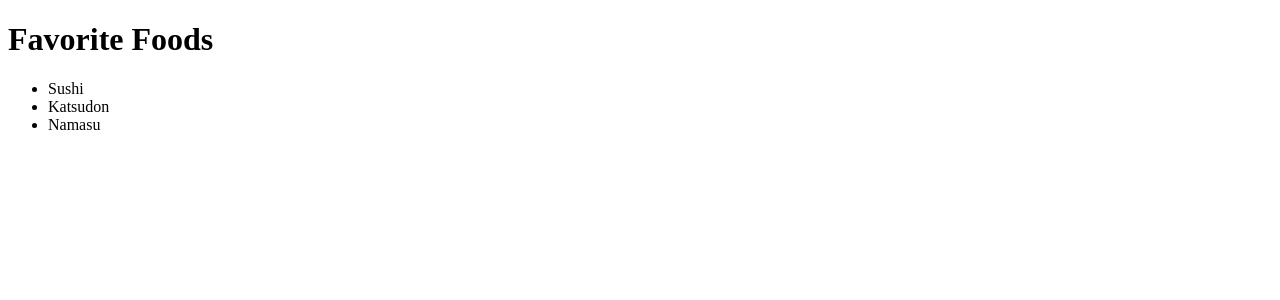
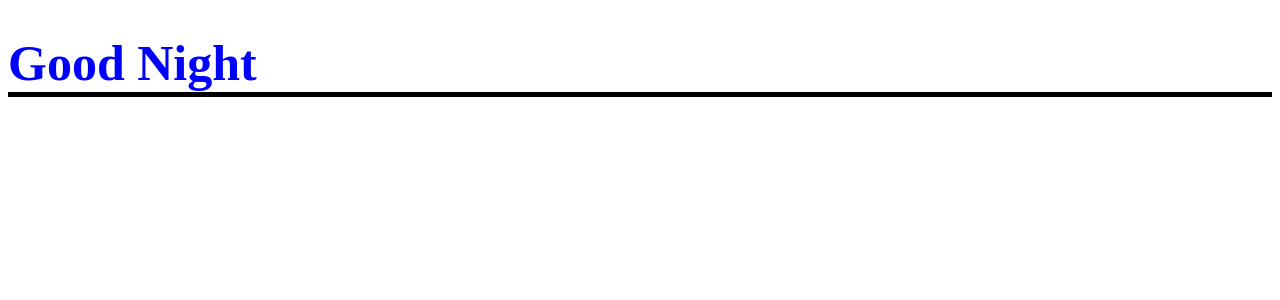
Before and after one commit to RLMP44/ReactComponents, a React (Create React App) app: page / in a window 1280 px wide. Shown: the top 300 px of the page. Built offline with nearby package versions, Linux system fonts and the light colour scheme.

Commit message:
refactor: import and refactor greeting practice using components

```diff
--- a/public/styles.css
+++ b/public/styles.css
@@ -0,0 +1,5 @@
+.heading {
+    font-size: 50px;
+    font-weight: bold;
+    border-bottom: 5px solid black;
+  }
--- /dev/null
+++ b/src/components/3/App.jsx
@@ -0,0 +1,10 @@
+import React from "react";
+import Heading from "./Heading";
+
+function App() {
+  return <div>
+    <Heading />
+  </div>
+}
+
+export default App;
--- /dev/null
+++ b/src/components/3/Heading.jsx
@@ -0,0 +1,25 @@
+import React from "react";
+
+function Heading() {
+    const currentTime = new Date().getHours();
+    let greeting;
+    let style = {
+      color: "",
+    };
+
+    if (currentTime < 12) {
+    greeting = "Good Morning";
+    style.color = "red";
+    } else if (currentTime >= 12 && currentTime < 18) {
+    greeting = "Good Afternoon";
+    style.color = "green";
+    } else {
+    greeting = "Good Night";
+    style.color = "blue";
+    }
+    return <h1 className="heading" style={style}>
+      {greeting}
+    </h1>
+}
+
+export default Heading;
--- a/src/index.js
+++ b/src/index.js
@@ -1,9 +1,2 @@
-import React from "react";
-import ReactDom from "react-dom/client";
-import App from "./components/App";
-
-const root = ReactDom.createRoot(document.getElementById("root"));
-
-// if there are no children elements, best practice is to have self-closing tags
-// i.e. <Heading></Heading> becomes the below
-root.render(<App />);
+// import ("./index2");
+import ("./index3");
--- /dev/null
+++ b/src/index2.js
@@ -0,0 +1,9 @@
+import React from "react";
+import ReactDom from "react-dom/client";
+import App from "./components/2/App";
+
+const root = ReactDom.createRoot(document.getElementById("root"));
+
+// if there are no children elements, best practice is to have self-closing tags
+// i.e. <Heading></Heading> becomes the below
+root.render(<App />);
--- /dev/null
+++ b/src/index3.js
@@ -0,0 +1,7 @@
+import React from "react";
+import ReactDom from "react-dom/client";
+import App from "./components/3/App";
+
+const root = ReactDom.createRoot(document.getElementById("root"));
+
+root.render(<App />);
```
Also changed, not shown: src/components/2/App.jsx (renamed from src/components/App.jsx), src/components/2/Heading.jsx (renamed from src/components/Heading.jsx), src/components/2/List.jsx (renamed from src/components/List.jsx).
